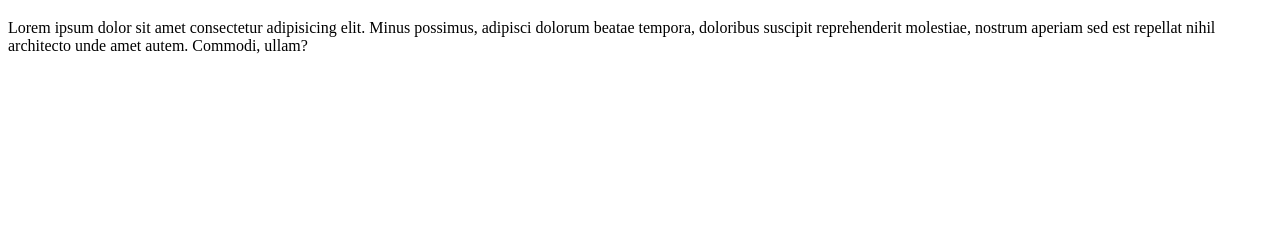
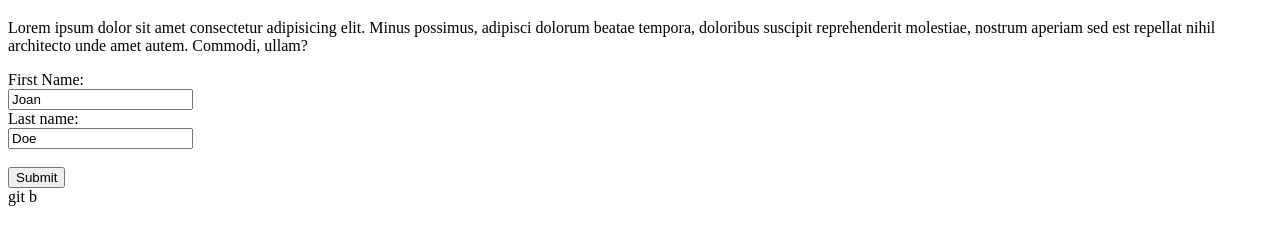
Before and after one commit to Ceappie/playground, a plain HTML site: page index.html in a window 1280 px wide. Shown: the part 61-306 px from the top of the page. Drawn offline with Linux system fonts and the light colour scheme.

Commit message:
Change name

```diff
--- a/index.html
+++ b/index.html
@@ -15,6 +15,13 @@
             doloribus suscipit reprehenderit molestiae, nostrum aperiam sed est repellat nihil architecto unde amet
             autem. Commodi, ullam?</p>
     </div>
+	<form action="/action_page.php">
+		<label for="fname">First Name:</label><br />
+		<input type="text" id="fname" name="fname" value="Joan"><br />
+		<label for="lname">Last name:</label><br />
+		<input type="text" id="lname" name="lname" value="Doe"><br /><br />
+		<input type="submit" value="Submit">
+	</form>
 </body>
-
+git b
 </html>
```
